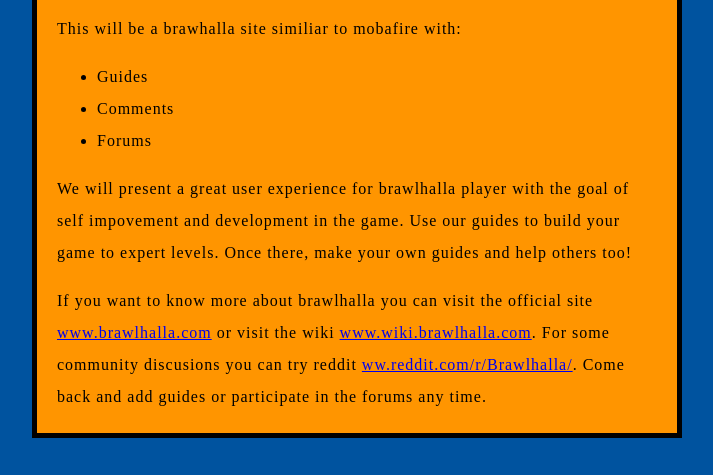
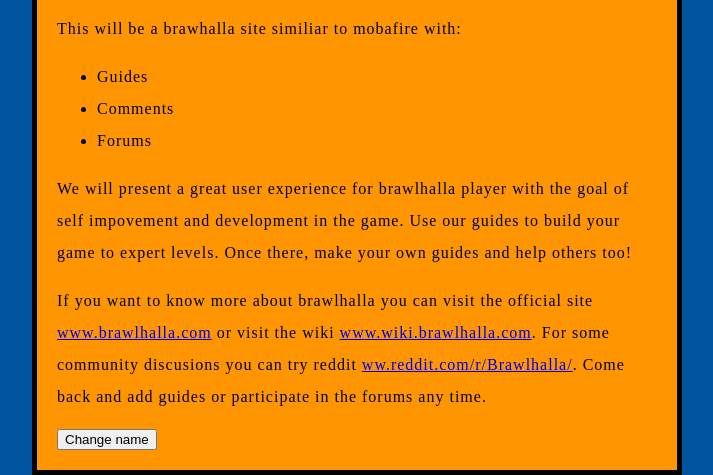
Before and after one commit to nguyelon002/HelloWorld, a plain HTML site: page index.html in a window 1280 px wide. Shown: the part 417-892 px from the top of the page, without its empty margins (283-996 px from the left). Before the commit the page ends 855 px from the top, so only its background shows below. Drawn offline with Linux system fonts and the light colour scheme.

Commit message:
Update index.html

```diff
--- a/index.html
+++ b/index.html
@@ -29,5 +29,7 @@
 
       <p>If you want to know more about brawlhalla you can visit the official site <a href="https://www.google.com/url?sa=t&rct=j&q=&esrc=s&source=web&cd=1&cad=rja&uact=8&ved=0ahUKEwiTq-nf-vHSAhUM92MKHQP9DwYQFggZMAA&url=http%3A%2F%2Fwww.brawlhalla.com%2F&usg=AFQjCNGFAGv2z5grj4kkbyV7NPqG6osIeg&sig2=CCCMjnpyFiCEitrC-44aQw&bvm=bv.150729734,d.cGc">www.brawlhalla.com</a> or visit the wiki <a href="https://www.google.com/url?sa=t&rct=j&q=&esrc=s&source=web&cd=2&cad=rja&uact=8&sqi=2&ved=0ahUKEwi2vYGj-_HSAhUO92MKHea6AQUQFggfMAE&url=http%3A%2F%2Fwiki.brawlhalla.com%2Fw%2FBrawlhalla&usg=AFQjCNGDqYK_0Ua_UMXIK5QBhtKgRL4GpQ&sig2=Tqsyi16Fs5og7a-9RjazKQ&bvm=bv.150729734,d.cGc">www.wiki.brawlhalla.com</a>. For some community discusions you can try reddit <a href="https://www.google.com/url?sa=t&rct=j&q=&esrc=s&source=web&cd=1&cad=rja&uact=8&sqi=2&ved=0ahUKEwjV6p3S-_HSAhVM22MKHc5bApAQFggZMAA&url=https%3A%2F%2Fwww.reddit.com%2Fr%2FBrawlhalla%2F&usg=AFQjCNFvwnyT6xeIxtZtRMwvj4v_tD3j9g&sig2=eOFurR_pJm124pr97TBBxA&bvm=bv.150729734,d.cGc"a> ww.reddit.com/r/Brawlhalla/</a>. Come back and add guides or participate in the forums any time.</p>
 
+      <button type="button">Change name</button>
+
   </body>
 </html>
```
